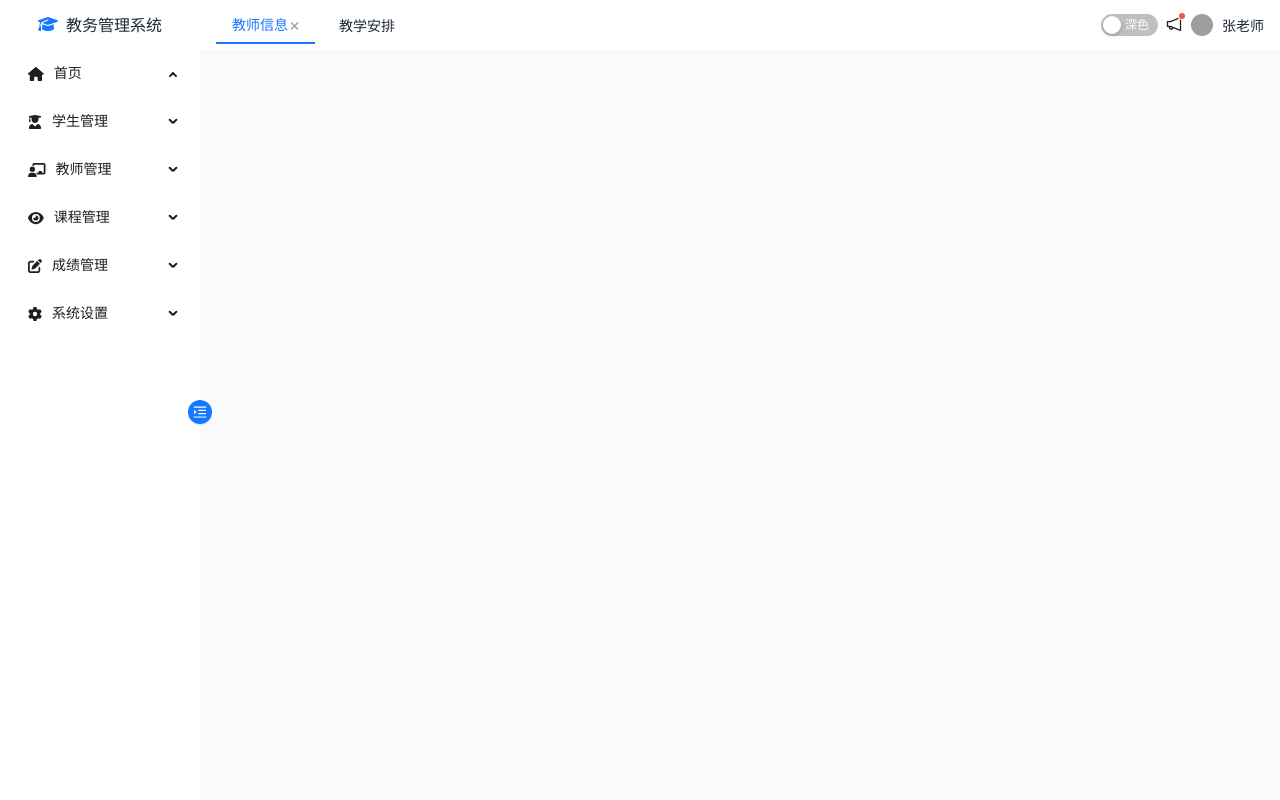
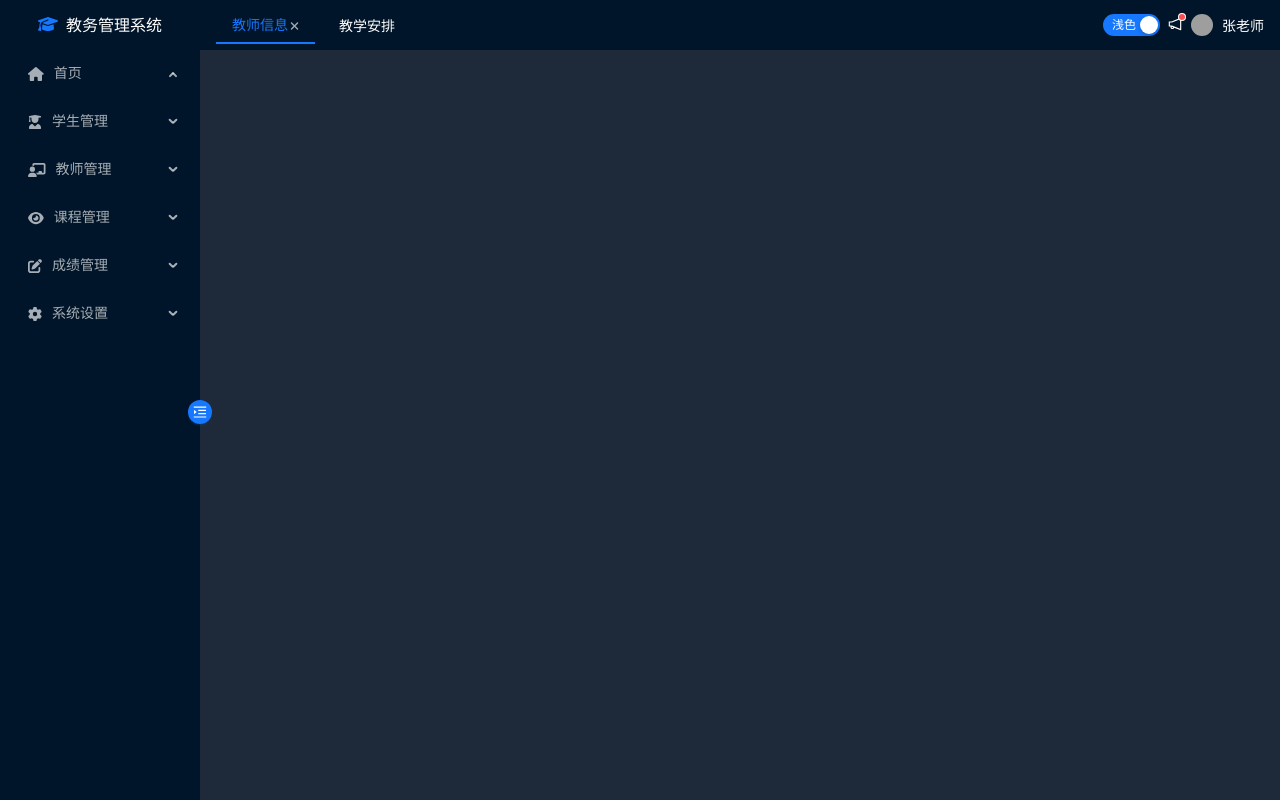
Before and after one commit to AOMANDESHANGXIAO/vue3-unocss-ts-starter, a Vue app: page / in a window 1280 px wide. Built offline with nearby package versions, Linux system fonts and the light colour scheme; grey boxes are pictures that could not be loaded; a web font is replaced by a local one.

Commit message:
feat(style): 实现暗黑模式并优化样式
- 在 App.vue 中添加 AConfigProvider 组件，用于全局配置
- 在 use-system-config-store.ts 中将 colorMode 类型改为 MenuTheme
- 在 variates.css 中调整暗黑模式下的颜色变量
- 优化 App.vue 中的样式，支持暗黑模式

```diff
--- a/components.d.ts
+++ b/components.d.ts
@@ -13,6 +13,7 @@ declare module 'vue' {
     ABreadcrumb: typeof import('ant-design-vue/es')['Breadcrumb']
     ABreadcrumbItem: typeof import('ant-design-vue/es')['BreadcrumbItem']
     AButton: typeof import('ant-design-vue/es')['Button']
+    AConfigProvider: typeof import('ant-design-vue/es')['ConfigProvider']
     ALayout: typeof import('ant-design-vue/es')['Layout']
     ALayoutContent: typeof import('ant-design-vue/es')['LayoutContent']
     ALayoutHeader: typeof import('ant-design-vue/es')['LayoutHeader']
--- a/src/App.vue
+++ b/src/App.vue
@@ -1,5 +1,4 @@
 <script lang="ts" setup>
-import { reactive, watch, h } from 'vue'
 import { MenuFoldOutlined, MenuUnfoldOutlined } from '@ant-design/icons-vue'
 import type { RouteRecordRaw } from 'vue-router'
 import type { MenuProps } from 'ant-design-vue'
@@ -11,7 +10,7 @@ import router from './routers'
 import { useSystemConfigStore } from './stores/use-system-config-store'
 
 const systemConfigStore = useSystemConfigStore()
-const { toggleCollapsed,toggleColorMode } = systemConfigStore
+const { toggleCollapsed, toggleColorMode } = systemConfigStore
 const systemConfig = toRef(systemConfigStore.config)
 const colorModeModel = ref(systemConfig.value.colorMode === 'dark')
 watch(
@@ -66,8 +65,8 @@ const menuStyle = computed(() => {
 // So that, I use any here.
 const handleMenuClick = (e: any) => {
   if (!e) return
+  console.log('e', e)
   if (e.item.originItemValue.path) {
-    console.log('e.item.originItemValue.path', e.item.originItemValue.path)
     router.push(e.item.originItemValue.path)
   }
   // router.push(e.)
@@ -75,8 +74,12 @@ const handleMenuClick = (e: any) => {
 </script>
 
 <template>
-  <div class="w-100vw h-100vh overflow-hidden flex">
-    <div class="relative h-full bg-white flex flex-col">
+  <a-config-provider>
+    <div
+      class="w-100vw h-100vh overflow-hidden flex"
+      :class="[systemConfig.colorMode]"
+    >
+      <div class="sidebar relative h-full bg-white flex flex-col">
         <!-- This button was used to toggle the collapsed state -->
         <div class="absolute right-0 top-50% z-10 transform translate-x-50%">
           <a-button
@@ -112,6 +115,7 @@ const handleMenuClick = (e: any) => {
             v-model:selectedKeys="systemConfig.selectedKeys"
             :style="menuStyle"
             mode="inline"
+            :theme="systemConfig.colorMode"
             :inline-collapsed="systemConfig.collapsed"
             :items="items"
           >
@@ -120,7 +124,7 @@ const handleMenuClick = (e: any) => {
       </div>
       <div class="flex-1 flex flex-col">
         <header
-        class="flex-shrink-0 h-50px flex items-center justify-between bg-white b-l-[1px_solid_#foo] p-x-16px"
+          class="header flex-shrink-0 h-50px flex items-center justify-between bg-white b-l-[1px_solid_#foo] p-x-16px"
         >
           <a-space>
             <div class="p-x-16px p-y-8px border-b-primary cursor-pointer">
@@ -139,13 +143,15 @@ const handleMenuClick = (e: any) => {
               unCheckedChildren="深色"
             ></a-switch>
             <a-badge dot>
-            <notification-outlined style="font-size: 16px" />
+              <notification-outlined :style="{
+                color: systemConfig.colorMode === 'dark' ? 'white' : 'black'
+              }"/>
             </a-badge>
             <a-avatar
               size="small"
               src="https://ai-public.mastergo.com/ai/img_res/a8bf73a294afd78156d5860b6d704d78.jpg"
             ></a-avatar
-          ><span class="text-14px">张老师</span>
+            ><span class="text-14px color-inherit">张老师</span>
           </a-space>
         </header>
         <main class="flex-1">
@@ -153,9 +159,29 @@ const handleMenuClick = (e: any) => {
         </main>
       </div>
     </div>
+  </a-config-provider>
 </template>
 
-<style lang="scss" scoped>
+<style lang="scss">
+$deep-dark-color:#001529;
+.light {
+  --color-text: #1e2939;
+  --color-bg: #f8fafc;
+  color: var(--color-text);
+  background-color: var(--color-bg);
+}
+.dark {
+  --color-text: white;
+  --color-bg: #1e2939;
+  color: var(--color-text);
+  background-color: var(--color-bg);
+  .sidebar {
+    background-color: $deep-dark-color;
+  }
+  .header {
+    background-color: $deep-dark-color;
+  }
+}
 .hidden-scrollbar {
   &::-webkit-scrollbar {
     display: none;
@@ -171,4 +197,5 @@ const handleMenuClick = (e: any) => {
 :deep(.ant-menu-inline) {
   border: none !important;
 }
+
 </style>
--- a/src/stores/use-system-config-store.ts
+++ b/src/stores/use-system-config-store.ts
@@ -1,5 +1,6 @@
 import { defineStore } from 'pinia'
 import { useLocalStorage, useColorMode } from '@vueuse/core'
+import type { MenuTheme } from 'ant-design-vue'
 type SelectedKeyHistoryItem = {
   key: string
   path: string
@@ -7,7 +8,7 @@ type SelectedKeyHistoryItem = {
 export const useSystemConfigStore = defineStore('systemConfigStore', () => {
   const presupposedThemes = ['default']
   const config = useLocalStorage('systemConfig', {
-    colorMode: useColorMode().value,
+    colorMode: 'dark' as MenuTheme,
     theme: 'default',
     openKeys: ['home'],
     activeKey: 'home',
@@ -20,14 +21,8 @@ export const useSystemConfigStore = defineStore('systemConfigStore', () => {
     config.value.collapsed = !config.value.collapsed
   }
   const toggleColorMode = () => {
-    console.log('toggleColorMode')
     config.value.colorMode =
       config.value.colorMode === 'light' ? 'dark' : 'light'
-    if (config.value.colorMode === 'dark') {
-      document.documentElement.classList.add('dark')
-    } else {
-      document.documentElement.classList.remove('dark')
-    }
   }
   const setTheme = (newTheme: string) => {
     document.documentElement.classList.remove(`theme-${config.value.theme}`)
--- a/src/styles/variates.css
+++ b/src/styles/variates.css
@@ -1,11 +1,17 @@
 /* This is used to set the color mode for the app. */
-html {
+/* html {
+  --color-text: #1e2939;
+  --color-bg: #f8fafc;
+  color: var(--color-text);
+  background-color: var(--color-bg);
+} */
+.light {
   --color-text: #1e2939;
   --color-bg: #f8fafc;
   color: var(--color-text);
   background-color: var(--color-bg);
 }
-html.dark {
+.dark {
   --color-text: white;
   --color-bg: #1e2939;
 }
```
Lines whose indentation alone changed are shown as unchanged.
